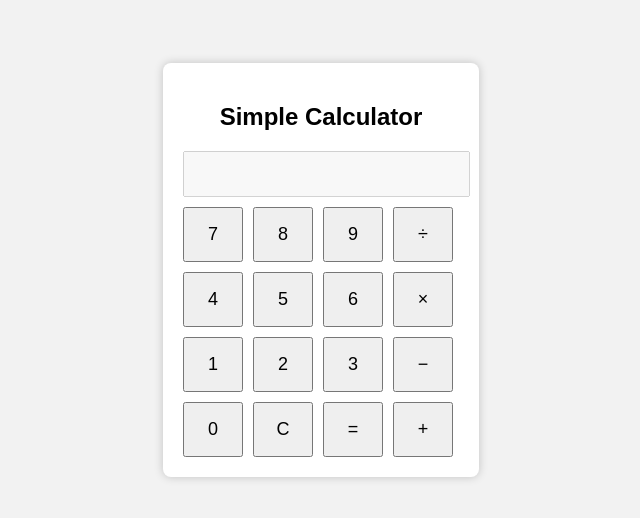
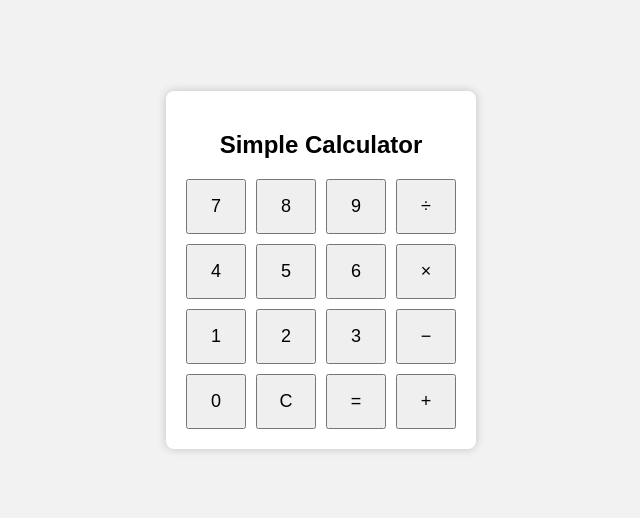
Before and after one commit to imkishoreantony/JS_NEXUS_ASSIGNMENT_1, a plain HTML site: page index.html in a window 1280 px wide. Shown: the part 138-656 px from the top of the page, without its empty margins (319-959 px from the left). Drawn offline with Linux system fonts and the light colour scheme.

Commit message:
Update index.html

```diff
--- a/index.html
+++ b/index.html
@@ -10,7 +10,7 @@
     <div class="calculator">
         <h2>Simple Calculator</h2>
 
-        <input type="text" id="display" disabled>
+        <!--<input type="text" id="display" disabled>-->
 
         <div class="buttons">
             <button onclick="appendValue('7')">7</button>
```
